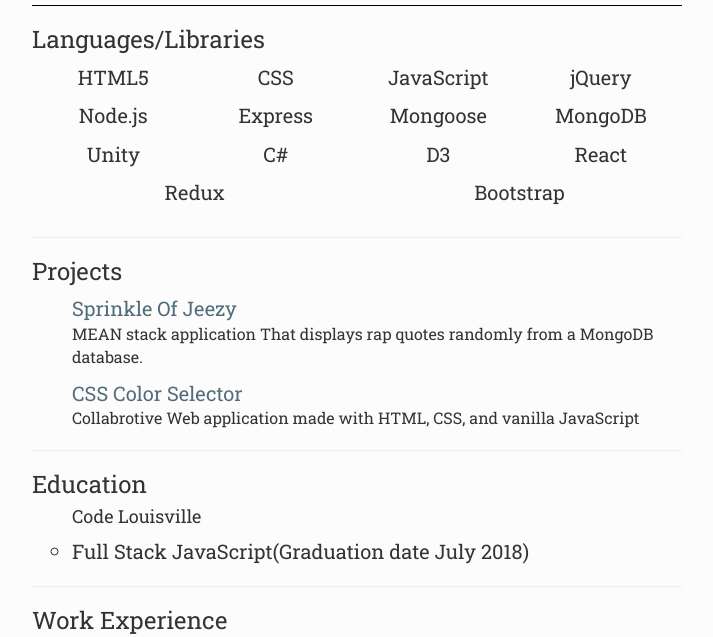
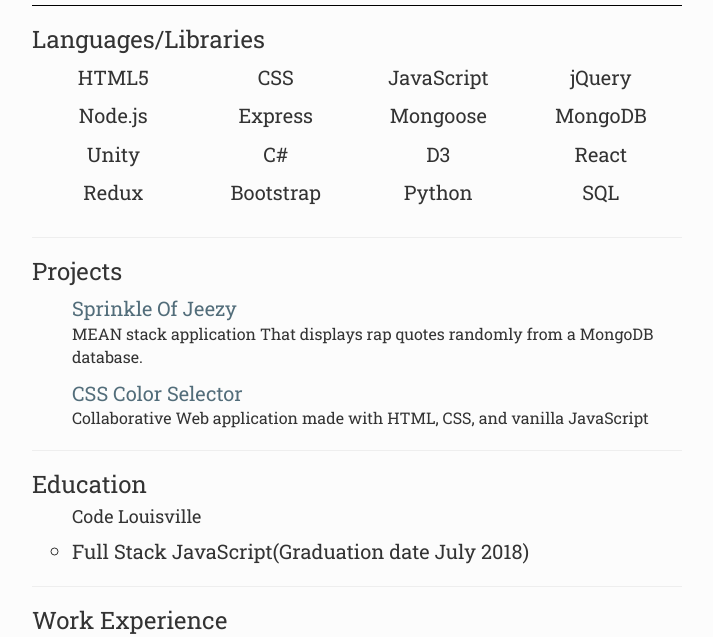
Before and after one commit to dvontrec/dvontrec.github.io, a plain HTML site: page resume/show/index.html in a window 1280 px wide. Shown: the part 94-731 px from the top of the page, without its empty margins (283-996 px from the left). Drawn offline with nearby package versions, Linux system fonts and the light colour scheme.

Commit message:
Update 07-22-18

```diff
--- a/resume/show/index.html
+++ b/resume/show/index.html
@@ -78,6 +78,8 @@
 				<p style="min-width:25%;">React</p>
 				<p style="min-width:25%;">Redux</p>
 				<p style="min-width:25%;">Bootstrap</p>
+				<p style="min-width:25%;">Python</p>
+				<p style="min-width:25%;">SQL</p>
 			</div>
 		<hr>
 		<h3>Projects</h3>
@@ -85,7 +87,7 @@
 				<li><p style="font-size: .8em;">MEAN stack application That displays rap quotes randomly from a MongoDB database.</p></li>
 			</ul>
 			<ul style="list-style: none;"><a href="/projects/csscolorselector/">CSS Color Selector</a>
-				<li><p style="font-size: .8em;">Collabrotive Web application made with HTML, CSS, and vanilla JavaScript</p></li>
+				<li><p style="font-size: .8em;">Collaborative Web application made with HTML, CSS, and vanilla JavaScript</p></li>
 			</ul>
 		<hr>
 		<h3>Education</h3>
```
